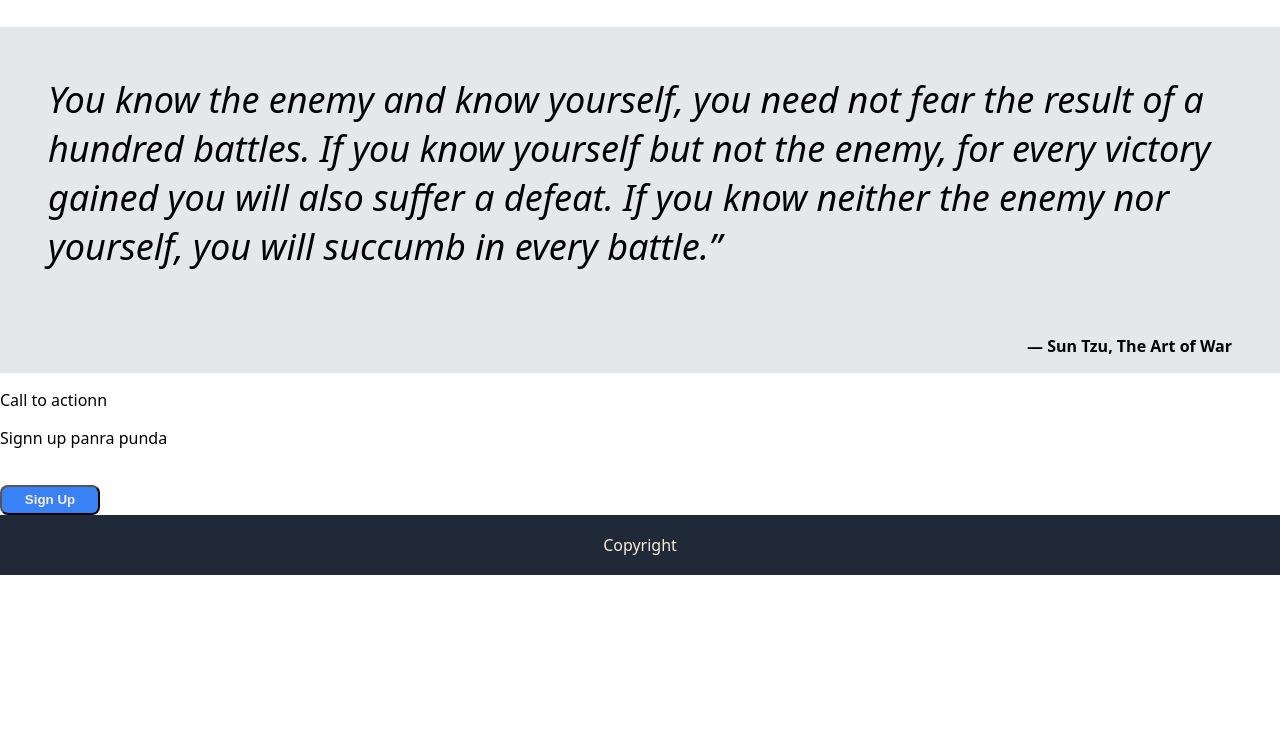
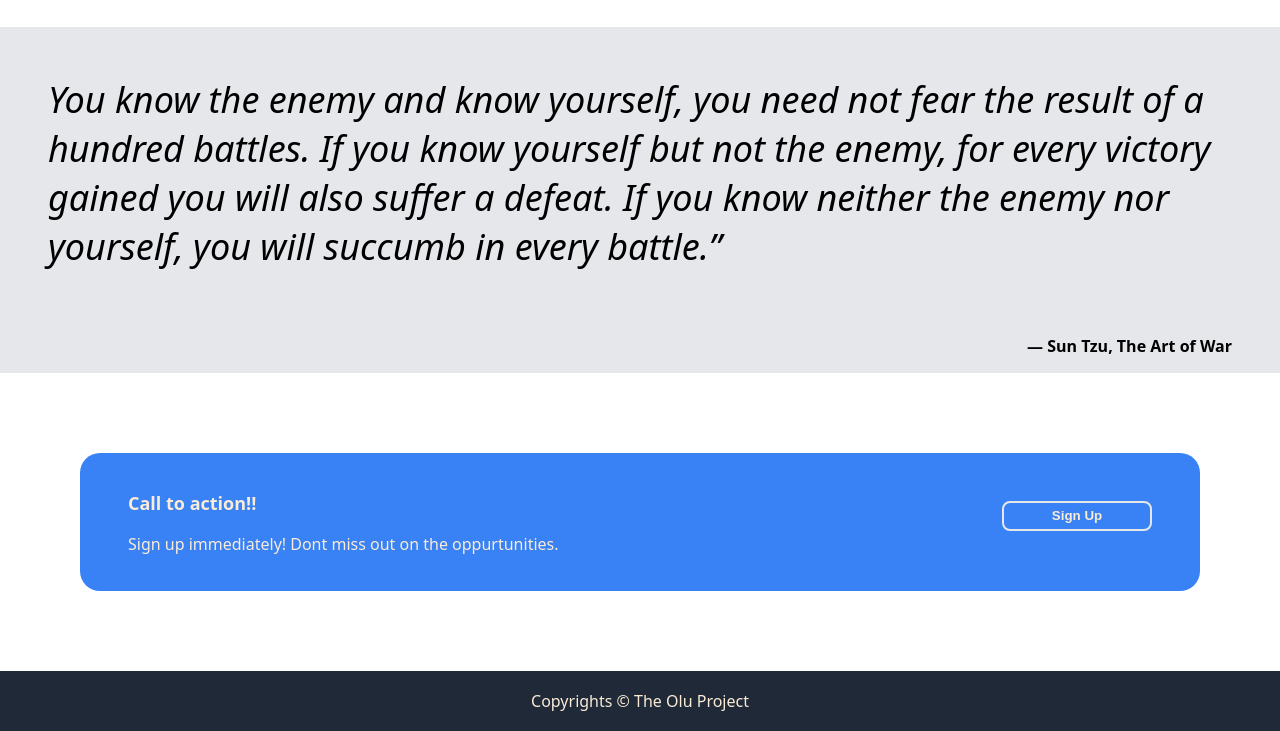
Before and after one commit to nithxvi/landing_page, a plain HTML site: page index.html in a window 1280 px wide. Shown: the part 788-1519 px from the top of the page. Before the commit the page ends 1363 px from the top, so only its background shows below. Drawn offline with Linux system fonts and the light colour scheme.

Commit message:
Completed the entire landing page (took 3hrs for this noob)

```diff
--- a/index.html
+++ b/index.html
@@ -22,7 +22,7 @@
     <div class="first">
         <div class="col">
         <h1>This website is awesome</h1>
-        Idhu oru pee webbsite nambadheenga
+        Not really, lol. This is the most amateurish website out there
         <button>Sign Up</button></div>
         <img id="rig" src="iamges/2.jpg">
     </div></div>
@@ -49,15 +49,15 @@
                 ― Sun Tzu, The Art of War</p>
 
     </div>
-    <div class="blu">
-    <p>Call to actionn</p>
-    <p>Signn up panra punda</p>
+    <div class="blu"><div class="text">
+    <p id="call">Call to action!!</p>
+    <p>Sign up immediately! Dont miss out on the oppurtunities. </p></div>
     <button>
         Sign Up
     </button>
     </div>
     <div class="footer">
-        Copyright
+        Copyrights © The Olu Project
     </div>
 
 </div>
--- a/styles.css
+++ b/styles.css
@@ -47,6 +47,7 @@ h1{
     display: flex;
     justify-content: center;
     align-items: center;
+
 }
 
 
@@ -81,12 +82,16 @@ button{
     color: antiquewhite;
     border-radius: 8px;
     height: 30px;
-    width: 100px;
+    width: 150px;
     margin-top: 20px;
     font-weight: 700;
     text-decoration: none;
+    border-style: solid;
+    border-color: #e5e7eb;
+}
 
-
+.col button{
+    border-style: none;
 }
 
 .fle{
@@ -135,3 +140,27 @@ button{
     text-align: end;
     margin-right: 48px ;
 }
+
+.blu{
+    background-color: #3882F6;
+    margin: 80px;
+    border-radius: 20px;
+    display: flex;
+    justify-content: space-between;
+}
+
+.text{
+    color: antiquewhite;
+    margin: 20px;
+    margin-left: 48px;
+}
+
+.blu button{
+    margin: 48px;
+
+}
+
+#call{
+    font-weight: bold;
+    font-size: 18px;
+}
```
